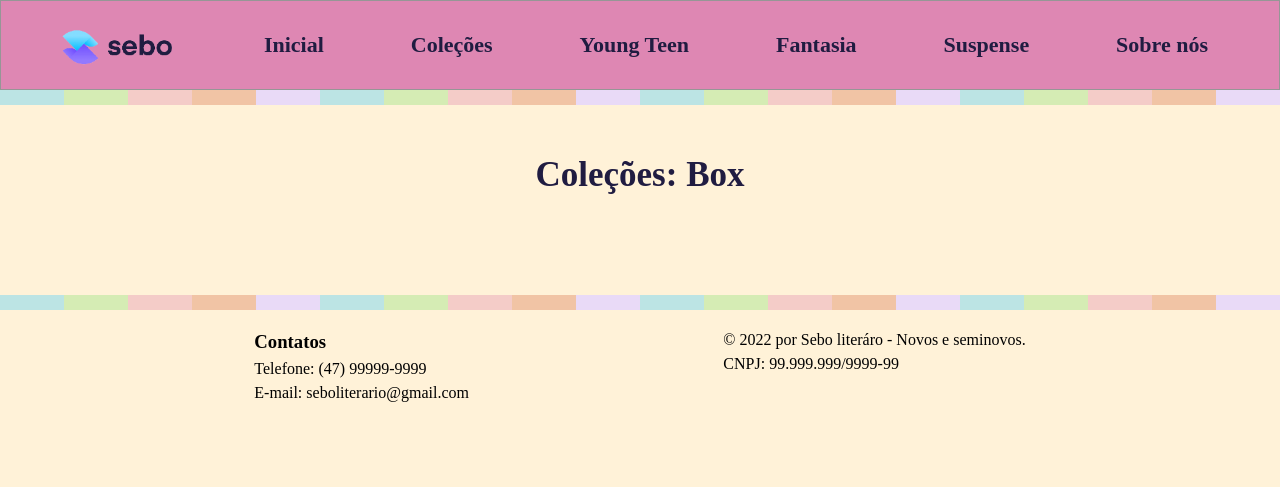
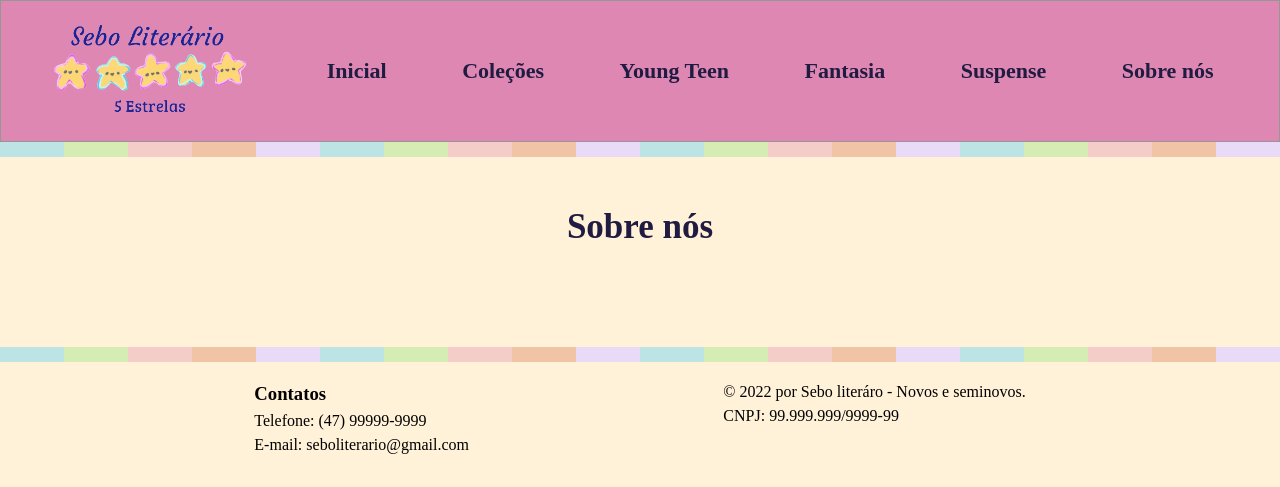
Before and after one commit to RaianeMiranda/Sebo_Fausto, a PHP site: page /sobre.php in a window 1280 px wide. Shown: the top 487 px of the page. Run offline with PHP 8.4, Linux system fonts and the light colour scheme; data that the repository does not hold is empty.

Commit message:
Mudando logo e adicionando nome em todas as páginas

```diff
--- a/assets/css/estilo.css
+++ b/assets/css/estilo.css
@@ -5,7 +5,7 @@ body {
 }
 
 .logo {
-    max-width: 120px;
+    max-width: 200px;
     display: flex;
 }
 
--- a/colecao.php
+++ b/colecao.php
@@ -1,4 +1,5 @@
 <?php
+$title = "Livros || Coleções";
 include "header.php";
 ?>
 
--- a/fantasia.php
+++ b/fantasia.php
@@ -1,4 +1,5 @@
 <?php
+$title = "Livros || Fantasia";
 include "header.php";
 ?>
 
--- a/nav.php
+++ b/nav.php
@@ -1,6 +1,6 @@
 <nav>
     <ul>
-        <li><a href="index.php"><img class="logo" src="assets/images/logo.png" alt=""></a></li>
+        <li><a href="index.php"><img class="logo" src="assets/images/logo2.png" alt=""></a></li>
         <li><a class="nav" href="index.php">Inicial</a></li>
         <li><a class="nav" href="colecao.php">Coleções</a></li>
         <li><a class="nav" href="young.php">Young Teen</a></li>
--- a/sobre.php
+++ b/sobre.php
@@ -3,7 +3,7 @@ include "header.php";
 ?>
 
 <div class="container">
-<h1 class="titulo">Coleções: Box</h1>
+<h1 class="titulo">Sobre nós</h1>
 </div>
 
 <?php
--- a/suspense.php
+++ b/suspense.php
@@ -1,4 +1,5 @@
 <?php
+$title = "Livros || Suspense";
 include "header.php";
 ?>
 
--- a/young.php
+++ b/young.php
@@ -1,4 +1,5 @@
 <?php
+$title = "Livros || Young Teen";
 include "header.php";
 ?>
 
```
Also changed, not shown: assets/css/csserrado.css (deleted, +0 -13 lines), assets/images/logo2.png.
